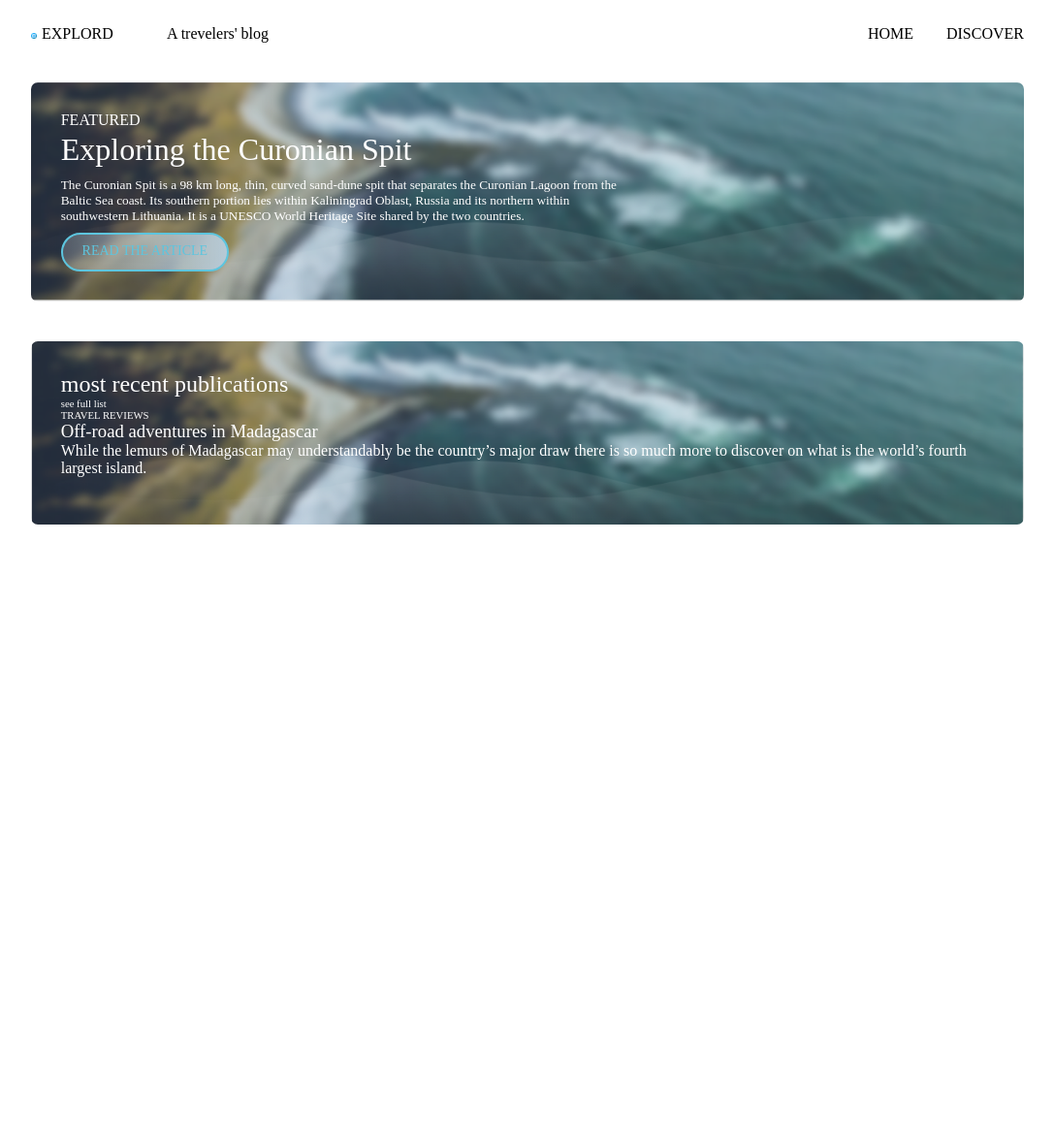
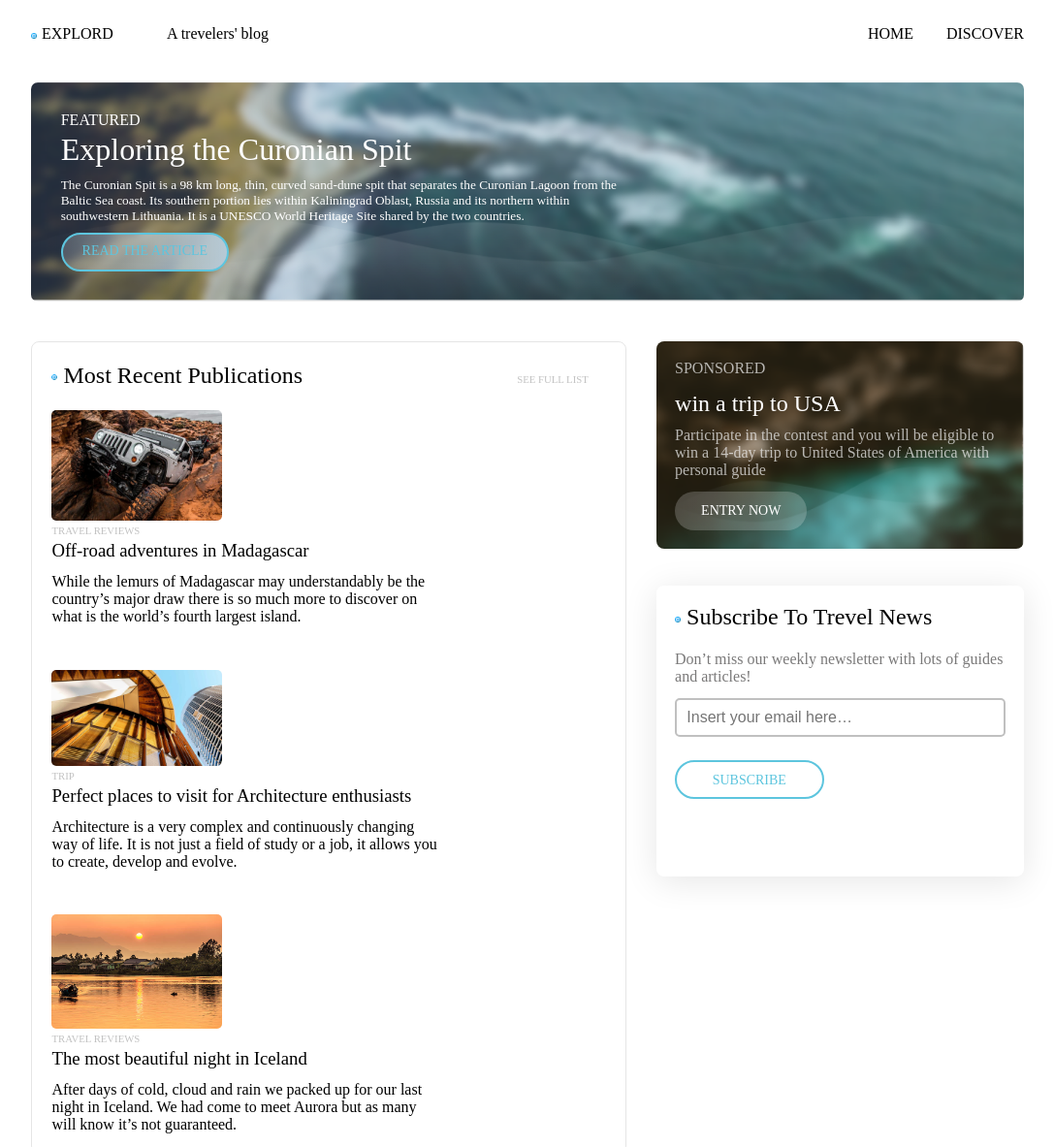
Before and after one commit to leevaan/Geolab-8, a plain HTML site: page index.html in a window 1280 px wide. Shown: the top 1183 px of the page at 97% size, without its empty margins (96-1183 px from the left). Before the commit the page ends 800 px from the top, so only its background shows below. Drawn offline with Linux system fonts and the light colour scheme.

Commit message:
Finished

```diff
--- a/index.html
+++ b/index.html
@@ -30,7 +30,7 @@
             </ul>
         </nav>
     </header>
-    <section>
+    <section class="sec-one">
         <h4>FEATURED</h4>
         <h1>Exploring the Curonian Spit </h1>
         <h5>The Curonian Spit is a 98 km long, thin, curved sand-dune spit that separates the Curonian Lagoon from the Baltic Sea coast.
@@ -39,29 +39,101 @@
         </h5>
             <a class="button" href="#">Read the article</a>
     </section>
-    <section>
-        <h2>
+    <section class="left-mom dis-in">
+
+            <div class="cont">
+
+                <h2 class="dis-in">
+                    <img id="bullet" src="img/bullet_blue.png" alt="bullet blue icon">
                     most recent publications
                 </h2>
-        <h6>
+                <h6 class="dis-in">
                     see full list
                 </h6>
-        <div>
-            <div>
-                <h6>
+                <div class="one">
+                    <img class="dis-in" src="img/imagejpeg-1.jpg" alt="offroad jep">
+
+                    <div class="text dis-in">
+                        <h6 >
                             TRAVEL REVIEWS
                         </h6>
-                <h3>
+                        <h3 >
                             Off-road adventures in Madagascar
-                </h3>
-                <p>While the lemurs of Madagascar may understandably be the country’s major draw there is so much more to discover on what is
+                        </h3 >
+                        <p >
+                            While the lemurs of Madagascar may understandably be the country’s major draw there is so
+                            much more to discover on what is
                             the world’s fourth largest island.
                         </p>
-                <img src="" alt="">
+                    </div>
+                </div>
             </div>
 
+
+
+            <div class="one cont">
+                <img class="dis-in" src="img/permasteelisa-group-brands-200-george-street.jpg" alt="pic">
+
+                <div class="text dis-in">
+                    <h6 >
+                        Trip
+                    </h6>
+                    <h3 >
+                        Perfect places to visit for Architecture enthusiasts
+                    </h3 >
+                    <p >
+                        Architecture is a very complex and continuously changing way of life.
+                        It is not just a field of study or a job, it allows you to create, develop and evolve.
+                    </p>
                 </div>
-        <div></div>
+            </div>
+
+
+
+            <div class="one cont">
+                <img class="dis-in" src="img/istockphoto-161831107-612x612.jpg" alt="pic">
+                <div class="text dis-in">
+                    <h6 >
+                        TRAVEL REVIEWS
+                    </h6>
+                    <h3 >
+                        The most beautiful night in Iceland
+                    </h3 >
+                    <p >
+                        After days of cold, cloud and rain we packed up for our last night in Iceland.
+                        We had come to meet Aurora but as many will know it’s not guaranteed.
+                    </p>
+                </div>
+            </div>
     </section>
+    <aside >
+        <div class="right-mom ">
+            <h4>sponsored</h4>
+            <h2>win a trip to USA</h2>
+            <p>Participate in the contest and you will be eligible to win a 14-day trip to United States of America with personal guide</p>
+            <a class="button but" href="#">Entry now</a>
+        </div>
+
+        <div class="right-mom2 ">
+
+            <h2>
+                <img id="bullet" src="img/bullet_blue.png" alt="bullet blue icon">
+                subscribe to trevel news
+            </h2>
+            <p>Don’t miss our weekly newsletter with lots of guides and articles!</p>
+            <form action="#" method="get">
+                <input type="text" name="sub" placeholder="Insert your email here…">
+
+            </form>
+            <a class="button subs" href="#">Subscribe</a>
+        </div>
+    </aside>
+    <form action="/action_page.php">
+        <label for="fname">First name:</label><br>
+        <input type="text" id="fname" name="fname" value="John"><br>
+        <label for="lname">Last name:</label><br>
+        <input type="text" id="lname" name="lname" value="Doe"><br><br>
+        <input type="submit" value="Submit">
+      </form>
 </body>
 </html>
--- a/reset.css
+++ b/reset.css
@@ -78,6 +78,9 @@ h6{
 p{
 	font-size: 1em;
 }
+.dis-in{
+	display: inline-block;
+}
   /* .col-1 {width: 8.33%;}
   .col-2 {width: 16.66%;}
   .col-3 {width: 25%;}
--- a/style.css
+++ b/style.css
@@ -28,11 +28,8 @@ nav ul li{
     margin-left:30px;
     display: inline-block;
 }
-/* nav::after{
-    content: '';
-    clear: right;
-} */
-section{
+
+.sec-one{
     color: white;
     padding: 3%;
     background-image: url(img/block.png);
@@ -67,8 +64,109 @@ h5{
 }
 
 .button:hover{
-    /* background-image: none; */
     background-color: #5dc5de;
     background-image: linear-gradient(to right,#5dc5de, rgba(185, 185, 185, ));
     color: white;
 }
+.left-mom{
+    padding: 2%;
+    border: 1px solid rgba(0,0,0,0.10);
+    border-radius: 8px;
+    width: 60%;
+}
+.left-mom h2{
+    text-transform: capitalize;
+    margin: 0 38% 4% 0;
+    vertical-align: baseline;
+}
+#bullet{
+    margin-right: 0;
+    vertical-align: middle;
+}
+.left-mom h6{
+    color: rgba(64,64,64,0.32);
+    text-transform: uppercase;
+}
+.left-mom img{
+    max-width: 176px;
+    margin-right: 2%;
+    border-radius: 5px;
+}
+
+.text{
+    width: 70%;
+    vertical-align: top;
+}
+.text h3{
+    margin: 1% 0 3% 0;
+}
+.cont{
+    margin-bottom: 8%;
+}
+.cont:last-child{
+    margin-bottom: 0;
+}
+.right-mom{
+    background-image: url(img/prom1.png);
+    background-size: cover;
+    background-position: center;
+    background-repeat: no-repeat;
+    padding: 5%;
+    color: white;
+    border-radius: 8px;
+}
+.right-mom h4, .right-mom p{
+    color: rgba(240,240,240,0.72);
+}
+.right-mom h4{
+    text-transform: uppercase;
+    margin-bottom: 4%;
+}
+.right-mom h2{
+    margin-bottom: 3%;
+}
+.but{
+    background-image: linear-gradient(to right, rgb(255, 255, 255,0.2),rgb(255, 255, 255,0.2));
+    margin-top: 4%;
+    width: 40%;
+    border: none;
+    color: white;
+    padding: 12px;
+}
+aside{
+    float: right;
+    width: 37%;
+}
+.right-mom2 {
+    box-shadow: 0 5px 35px 0 rgba(0, 0, 0, 0.1);
+    height: 300px;
+    padding: 5%;
+    border-radius: 8px;
+    margin-top: 10%;
+}
+.right-mom2 h2{
+    text-transform: capitalize;
+}
+.right-mom2 p{
+    color: rgb(122, 121, 121);
+    margin: 6% 0 4% 0;
+}
+
+input{
+    width: 100%;
+    font-size: 16px;
+    height: 40px;
+    border: 2px solid rgb(192, 192, 192);
+    border-radius: 5px;
+    padding: 3%;
+    margin-bottom: 7%;
+}
+input:focus{
+    border: 3px solid #5dc5de;
+    color: rgba(190, 190, 190, 0.637);
+}
+.subs{
+    width: 45%;
+    background-image: linear-gradient(to right, rgb(255, 255, 255,0.2),rgb(255, 255, 255,0.2));
+    padding: 11px;
+}
```
Also changed, not shown: img/burti.png (added), img/istockphoto-161831107-612x612.jpg (added), img/permasteelisa-group-brands-200-george-street.jpg (added). Lines whose indentation alone changed are shown as unchanged.
